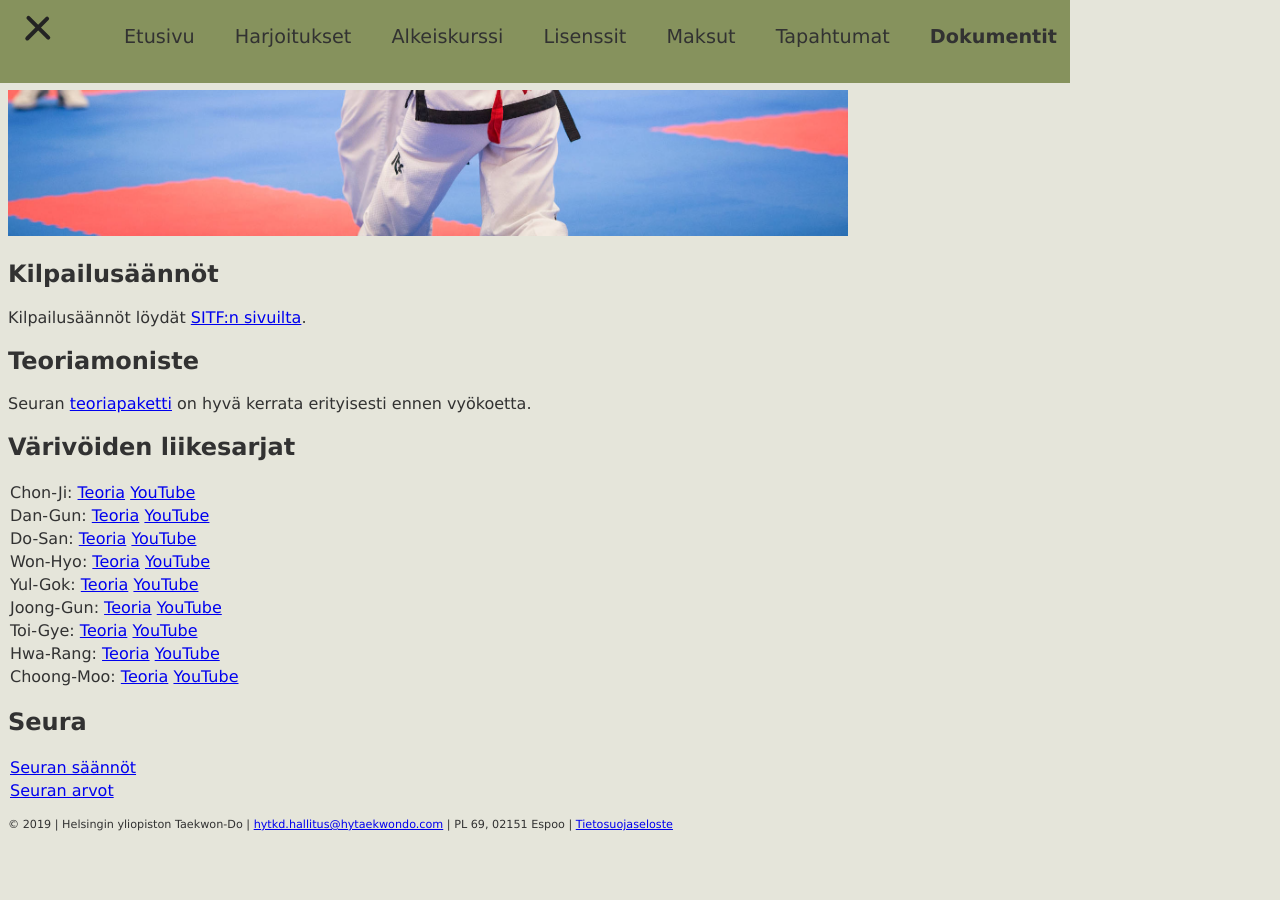
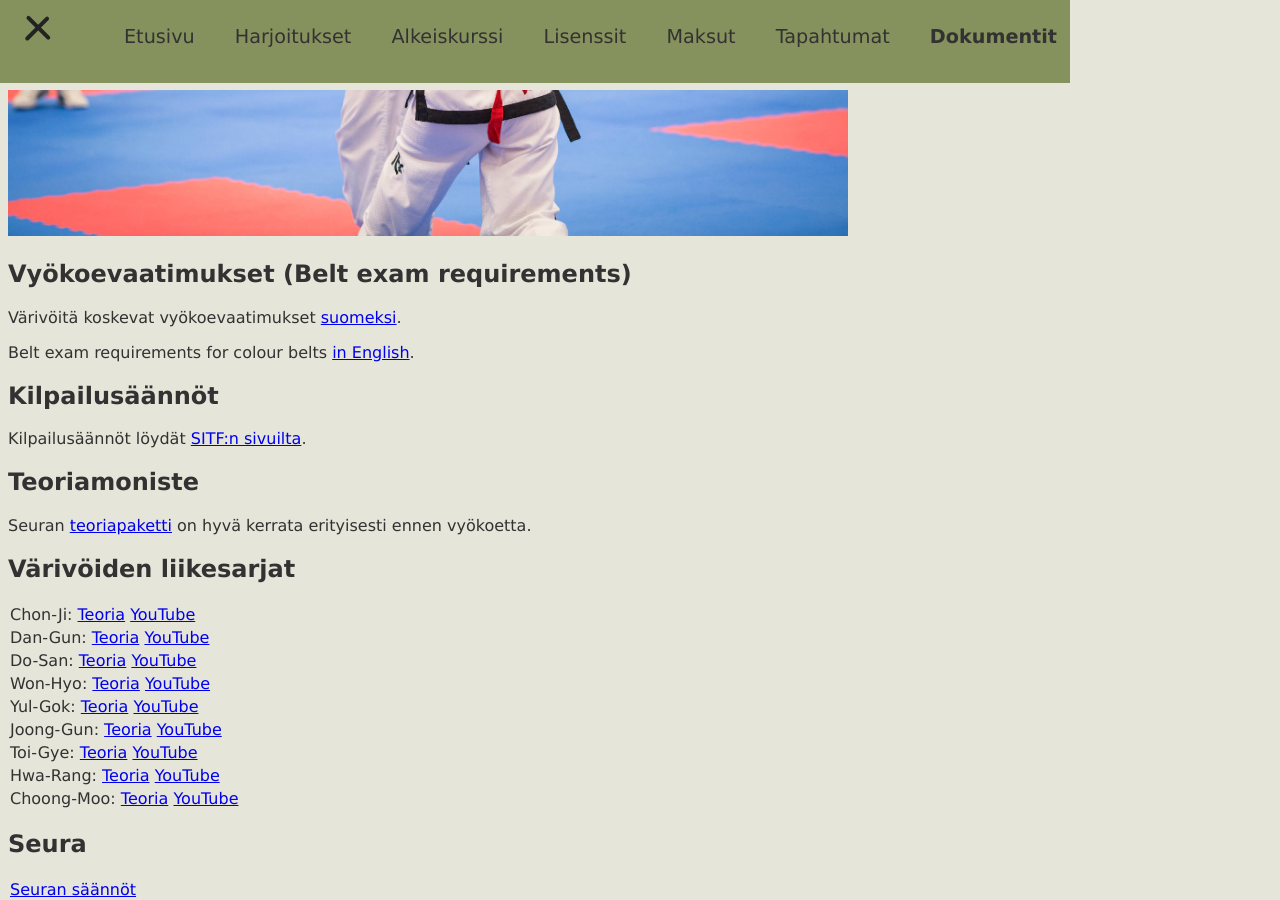
Before and after one commit to hytkd/website, a Jekyll site: the page built from documents.html, in a window 1280 px wide and 900 px high, scrolled down 452 px. Built offline with Jekyll 4.4.1, drawn with Linux system fonts in a browser that asks for light colours; before the commit the page ends 1291 px from its top, so only the background shows below that.

Commit message:
Belt exam requirements

```diff
--- a/documents.html
+++ b/documents.html
@@ -2,6 +2,12 @@
 layout: default
 title: HYTKD - Dokumentit
 ---
+
+<h2>Vyökoevaatimukset (Belt exam requirements)</h2>
+
+<p>Värivöitä koskevat vyökoevaatimukset <a href="documents/hytkd-vyokoevaatimukset-2019.pdf">suomeksi</a>.</p>
+
+<p>Belt exam requirements for colour belts <a href="documents/hytkd-belt-exam-requirements-2019.pdf">in English</a>.</p>
 
 <h2>Kilpailusäännöt</h2>
 
```
Also changed, not shown: 2 other files.
